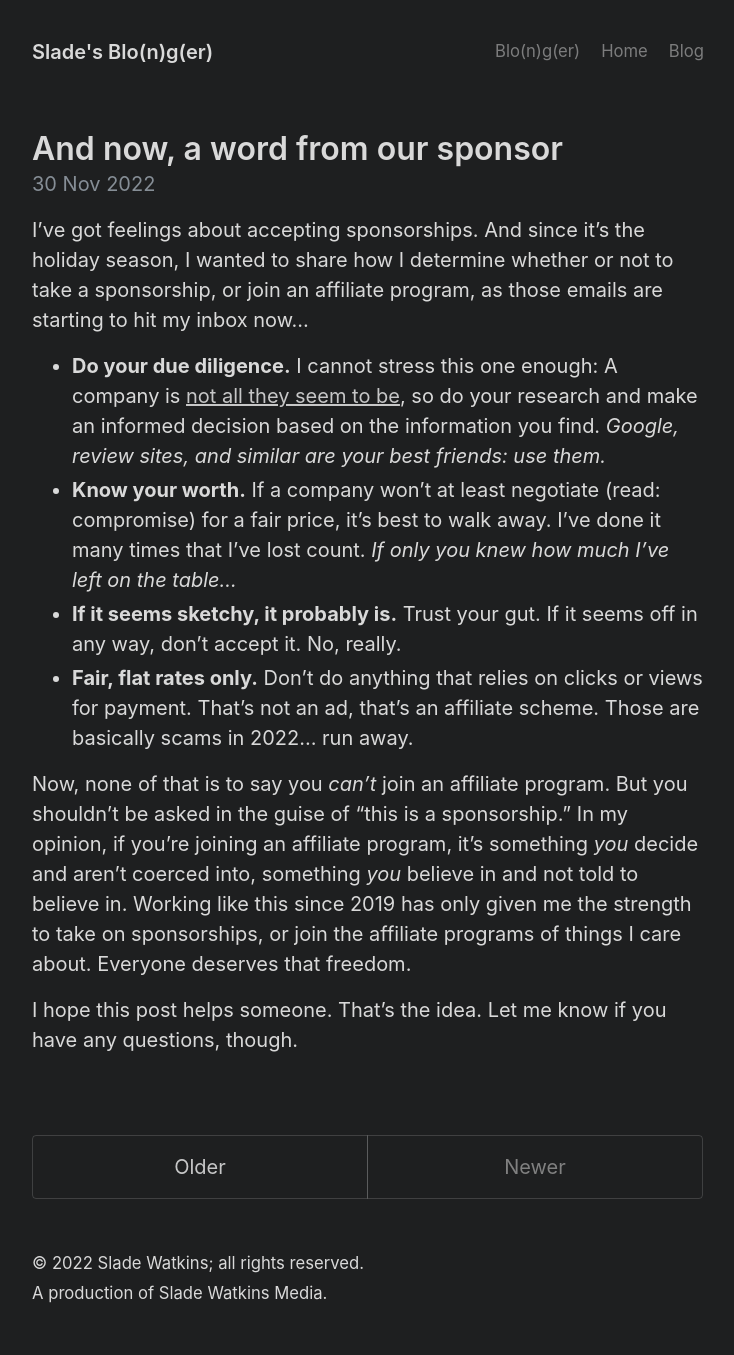
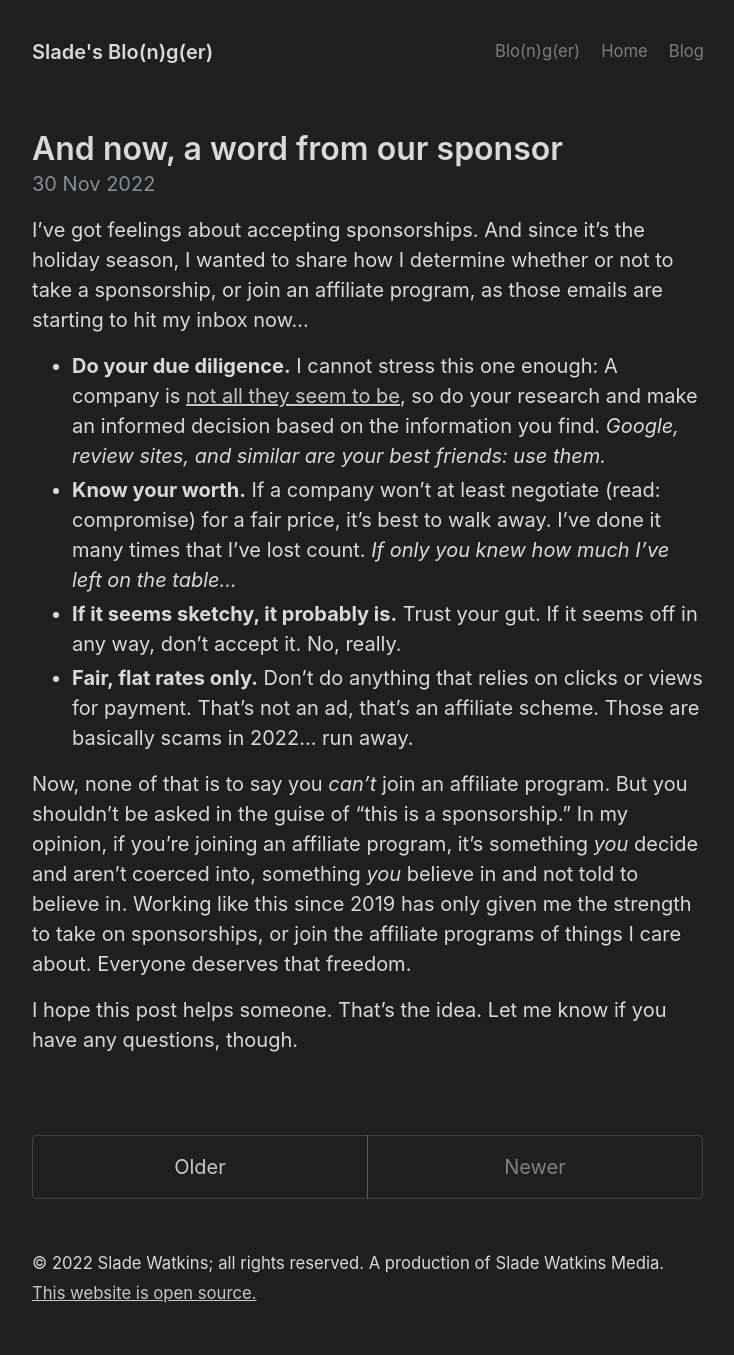
Before and after one commit to sladewatkins/blonger, a Jekyll site: the page built from index.html, in a window 1280 px wide. Shown: the whole page, without its empty margins (272-1006 px from the left). Built offline with Jekyll 4.4.1, drawn with Linux system fonts in a browser that asks for light colours; the list of posts is cut into pages by our own code.

Commit message:
layouts: default: add github link
Signed-off-by: Slade Watkins <srw@sladewatkins.net>

```diff
--- a/_layouts/default.html
+++ b/_layouts/default.html
@@ -22,8 +22,8 @@
 
       <footer class="footer">
         <small>
-          &copy; 2022 Slade Watkins; all rights reserved.
-		  <br />A production of Slade Watkins Media.
+          &copy; 2022 Slade Watkins; all rights reserved. A production of Slade Watkins Media.<br />
+		<a href="https://github.com/sladewatkins/blonger">This website is open source.</a>
         </small>
       </footer>
     </div>
```
